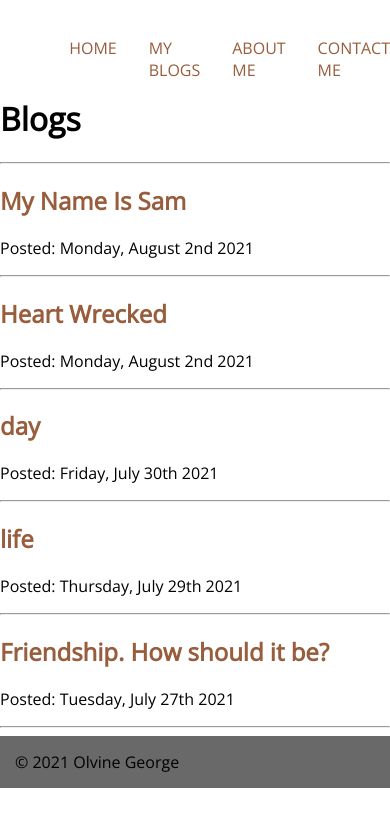
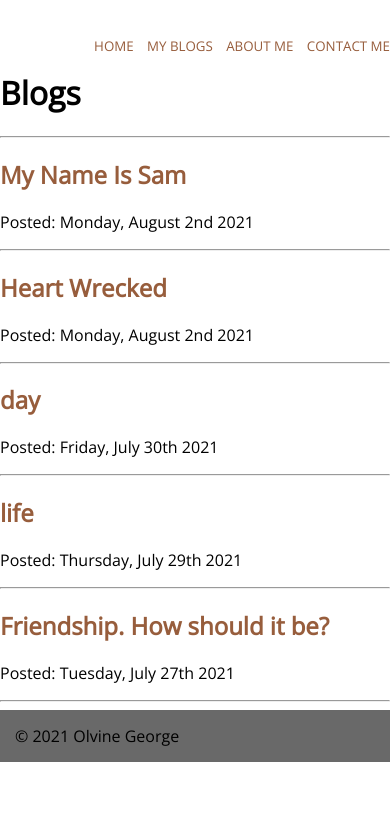
Before and after one commit to Olvine23/olvine-podcast, a Gatsby site: page /blog in a window 390 px wide. Built offline with nearby package versions, Linux system fonts and the light colour scheme; Gatsby itself is replaced by a stand-in of ours.

Commit message:
some media query

```diff
--- a/src/components/blog.module.css
+++ b/src/components/blog.module.css
@@ -8,7 +8,6 @@
    .blogs p{
         width: 100%;
         line-height: 1em;
-         margin-left: 1em;
 
 
 
--- a/src/components/layout.module.css
+++ b/src/components/layout.module.css
@@ -68,4 +68,10 @@ p{
         width: 100%;
 
     }
+    .nav li{
+        margin-left: 1em;
+        list-style-type: none;
+        font-size: smaller;
+        text-transform: uppercase;
+     }
 }
```
